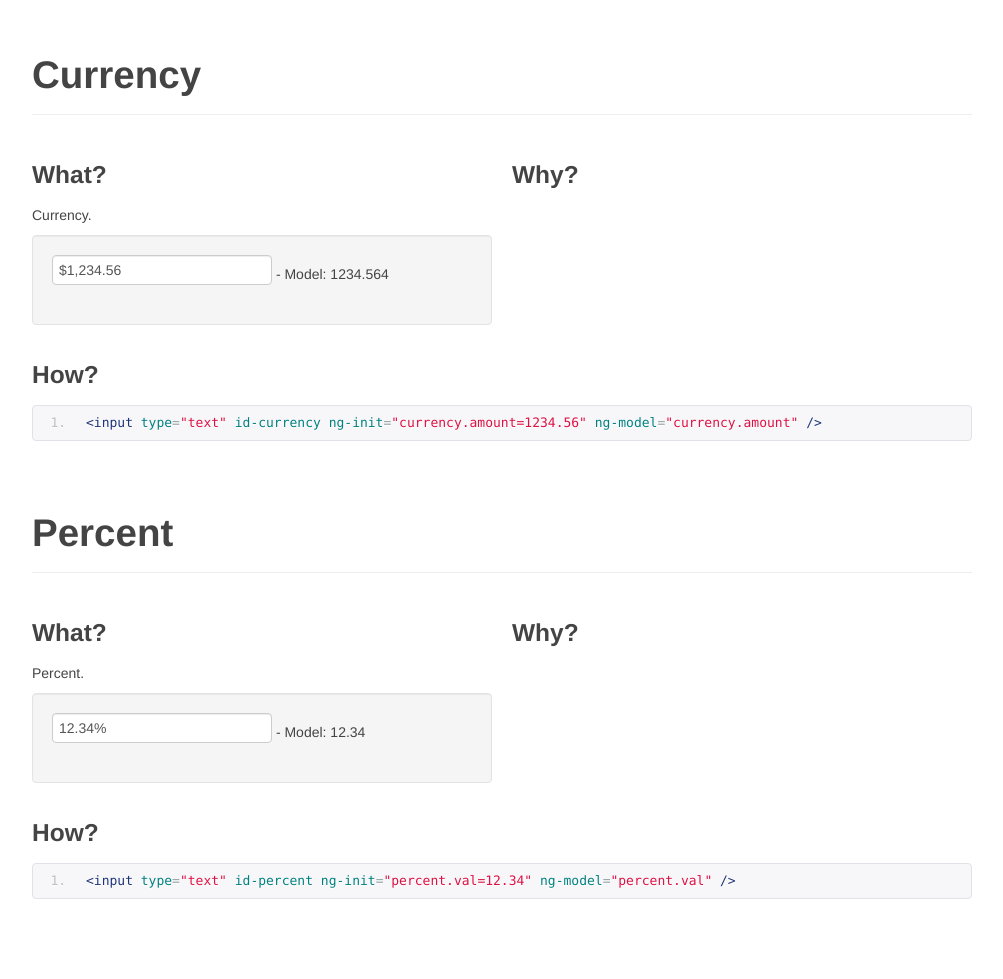
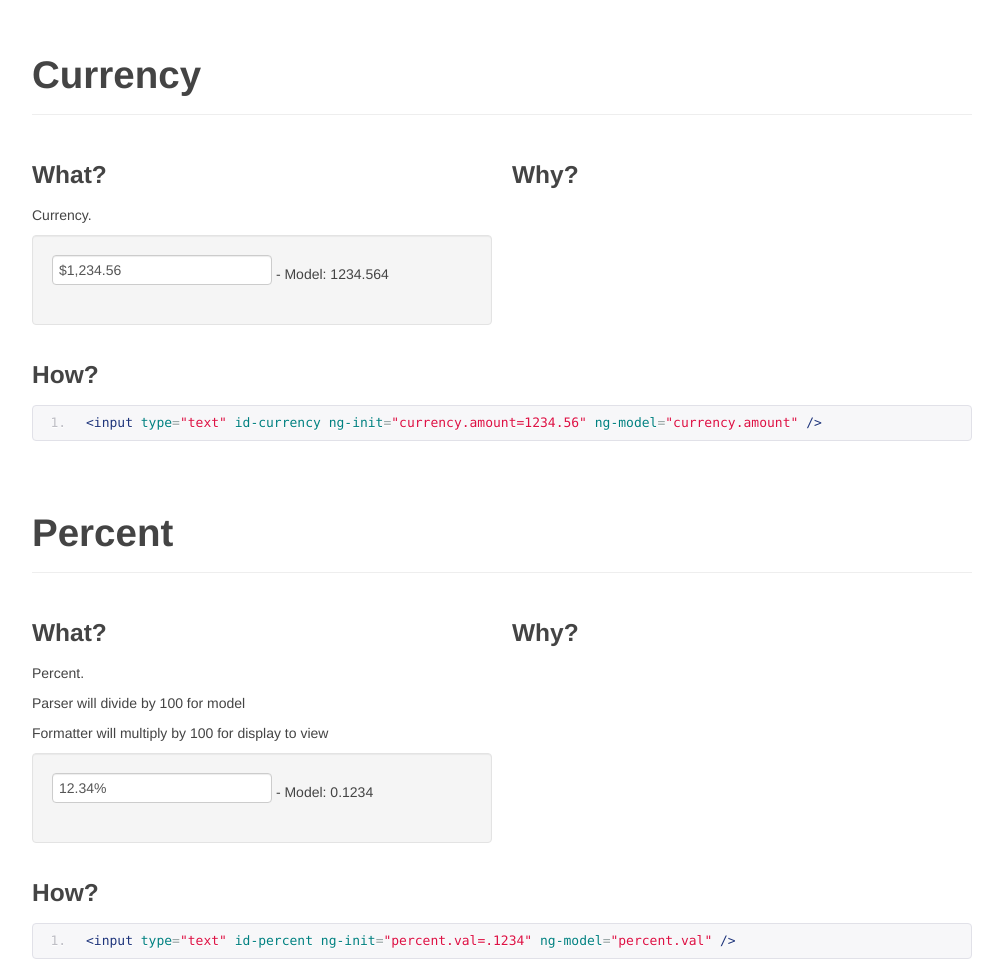
Before and after one commit to thetrevdev/input-directives, a plain HTML site: page index.html in a window 1280 px wide. Shown: the part 363-1342 px from the top of the page, without its empty margins (138-1141 px from the left). Before the commit the page ends 1282 px from the top, so only its background shows below. Drawn offline with Linux system fonts and the light colour scheme.

Commit message:
Travis commit : build 18

```diff
--- a/build/input-directives-ieshiv.js
+++ b/build/input-directives-ieshiv.js
@@ -1,6 +1,6 @@
 /**
  * angular-input-directives -
- * @version v0.0.4 - 2013-11-18
+ * @version v0.0.4 - 2013-11-19
  * @link http://thetrevdev.github.com/input-directives
  * @license MIT License, http://www.opensource.org/licenses/MIT
  */
--- a/build/input-directives-ieshiv.min.js
+++ b/build/input-directives-ieshiv.min.js
@@ -1,6 +1,6 @@
 /**
  * angular-input-directives -
- * @version v0.0.4 - 2013-11-18
+ * @version v0.0.4 - 2013-11-19
  * @link http://thetrevdev.github.com/input-directives
  * @license MIT License, http://www.opensource.org/licenses/MIT
  */
--- a/build/input-directives.min.js
+++ b/build/input-directives.min.js
@@ -1,7 +1,7 @@
 /**
  * angular-input-directives -
- * @version v0.0.4 - 2013-11-18
+ * @version v0.0.4 - 2013-11-19
  * @link http://thetrevdev.github.com/input-directives
  * @license MIT License, http://www.opensource.org/licenses/MIT
  */
-angular.module("id.currency",[]).directive("idCurrency",["$filter",function(a){function b(a){a=a||"";var b=parseFloat(a.replace(/[^0-9|^\.|^-]+/g,""));return isNaN(b)?0:b}function c(b){return 0>b?"-"+a("currency")(-1*b):a("currency")(b)}return{require:"ngModel",restrict:"A",link:function(a,d,e,f){function g(a){var c=b(a);return c}function h(a){var b=a;return c(b)}if(angular.element(d).bind("blur",function(){a.$apply(function(){var a=d.val();if(""!==a&&void 0!==a){var e=c(b(a));f.$viewValue!==e&&(d.val(e),f.$setViewValue(e))}})}),f.$parsers.push(g),f.$formatters.unshift(h),e.min){var i=a.$eval(e.min),j=function(a){return a>=i?f.$setValidity("min",!0):f.$setValidity("min",!1),a};f.$parsers.push(j),f.$formatters.push(j)}}}}]),angular.module("id.percent",[]).directive("idPercent",["$filter",function(a){function b(a){a=a||"";var b=parseFloat(a.replace(/[^0-9|^\.|^-]+/g,""));return isNaN(b)?void 0:b}function c(b){return isNaN(b)?b:0>b?"-"+a("number")(-1*b,2)+"%":a("number")(b,2)+"%"}return{require:"ngModel",restrict:"A",link:function(a,d,e,f){function g(a){var c=b(a);return f.$setValidity("validPercent",!isNaN(c)),c}function h(a){return f.$setValidity("validPercent",!isNaN(a)),c(a)}d.on("blur",function(){a.$apply(function(){var a=d.val(),e=b(a);if(!isNaN(e)){var g=c(e);f.$viewValue!==g&&(d.val(g),f.$setViewValue(g))}})}),f.$parsers.push(g),f.$formatters.unshift(h)}}}]),angular.module("id.input-directives",["id.currency","id.percent"]);
+angular.module("id.currency",[]).directive("idCurrency",["$filter",function(a){function b(a){a=a||"";var b=parseFloat(a.replace(/[^0-9|^\.|^-]+/g,""));return isNaN(b)?void 0:b}function c(b){return 0>b?"-"+a("currency")(-1*b):a("currency")(b)}return{require:"ngModel",restrict:"A",link:function(a,d,e,f){function g(a){var c=b(a);return c}function h(a){var b=a;return c(b)}if(angular.element(d).bind("blur",function(){a.$apply(function(){var a=d.val();if(""!==a&&void 0!==a){var e=c(b(a));f.$viewValue!==e&&(d.val(e),f.$setViewValue(e))}})}),f.$parsers.push(g),f.$formatters.unshift(h),e.min){var i=a.$eval(e.min),j=function(a){return a>=i?f.$setValidity("min",!0):f.$setValidity("min",!1),a};f.$parsers.push(j),f.$formatters.push(j)}}}}]),angular.module("id.percent",[]).directive("idPercent",["$filter",function(a){function b(a){a=a||"";var b=parseFloat(a.replace(/[^0-9|^\.|^-]+/g,""));return isNaN(b)?void 0:b}function c(b){return isNaN(b)?void 0:0>b?"-"+a("number")(-1*b,2)+"%":a("number")(b,2)+"%"}return{require:"ngModel",restrict:"A",link:function(a,d,e,f){function g(a){var c=b(a);return isNaN(c)||(c/=100),f.$setValidity("validPercent",!isNaN(c)),c}function h(a){return f.$setValidity("validPercent",!isNaN(a)),c(100*a)}d.on("blur",function(){a.$apply(function(){var a=d.val(),e=b(a),g=c(e);f.$viewValue!==g&&(d.val(g),f.$setViewValue(g))})}),f.$parsers.push(g),f.$formatters.unshift(h)}}}]),angular.module("id.input-directives",["id.currency","id.percent"]);
--- a/index.html
+++ b/index.html
@@ -82,7 +82,7 @@
   ================================================== -->
   <div class="container">
 
-    <!-- Le content - v0.0.4 - 2013-11-18
+    <!-- Le content - v0.0.4 - 2013-11-19
   ================================================== -->
   <div id="input-directives" ng-app="doc.input-directives">
   <section id="currency">
@@ -124,10 +124,12 @@
       <h3>What?</h3>
 
       <p>Percent.</p>
+      <p>Parser will divide by 100 for model</p>
+      <p>Formatter will multiply by 100 for display to view</p>
 
       <div class="well">
         <p>
-          <input type="text" id-percent ng-init="percent.val=12.34" ng-model="percent.val" /> - Model:
+          <input type="text" id-percent ng-init="percent.val=.1234" ng-model="percent.val" /> - Model:
           {{percent.val}}
         </p>
       </div>
@@ -141,7 +143,7 @@
   <h3>How?</h3>
 
 <pre class="prettyprint">
-&lt;input type=&quot;text&quot; id-percent ng-init=&quot;percent.val=12.34&quot; ng-model=&quot;percent.val&quot; /&gt;
+&lt;input type=&quot;text&quot; id-percent ng-init=&quot;percent.val=.1234&quot; ng-model=&quot;percent.val&quot; /&gt;
 </pre>
 </section>
 </div>
```
Also changed, not shown: build/input-directives.js (+12 -11 lines).
